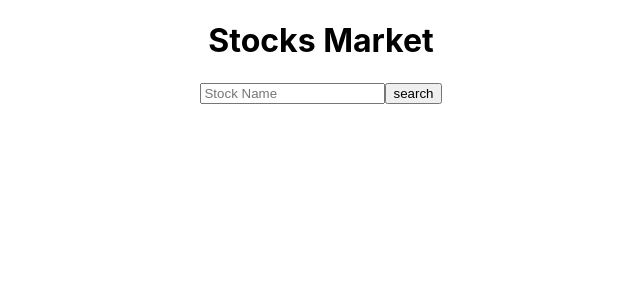
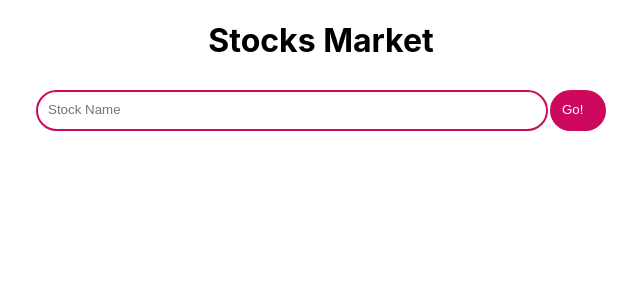
Before and after one commit to mailliwmogollon/monitorapp, a React (Create React App) app: page / in a window 1280 px wide. Shown: the top 300 px of the page, without its empty margins (319-959 px from the left). Built offline with nearby package versions, Linux system fonts and the light colour scheme.

Commit message:
add style.css

```diff
--- a/src/components/StockList.js
+++ b/src/components/StockList.js
@@ -1,3 +1,5 @@
+import './Style.css';
+
 //Hooks
 import { useState, useEffect} from 'react';
 
@@ -22,8 +24,8 @@ export default function StockList() {
 
       .then((response) => response.json())
 
-      .then((event) => {
-        let price = event.c;
+      .then((data) => {
+        let price = data.c;
         const stocks = `${stock.toUpperCase()} price ${price} - `
         const newstocks = output.concat(`${stocks}`)
         setOutput(newstocks);
@@ -45,19 +47,20 @@ export default function StockList() {
 
 
   return (
-    <div className="App">
-      <form  onSubmit={handleSubmit}>
+    <div className="container">
+      <form  onSubmit={handleSubmit} className='form-container'>
       <input
          placeholder="Stock Name"
          type="search"
          aria-label="Search stock name"
          value={stock}
          onInput={(event) => setStock(event.target.value)}
+         className='input-form-container'
         />
-      <button>
-        search
+      <button className='button-form-container'>
+        Go!
       </button>
-      <ul id="output">
+      <ul id="output" className='ul-form-container'>
       {output}
       </ul>
       </form>
--- /dev/null
+++ b/src/components/Style.css
@@ -0,0 +1,27 @@
+.input-form-container {
+    border-radius: 25px;
+    line-height: 2;
+    margin-top: 8px;
+    margin-bottom: 20px;
+    padding: 5px 42px 5px 10px;
+    width: 40%;
+    border: #cc095d solid 2px;
+  }
+
+  .input-form-container:focus {
+    outline: #cc095d;
+  }
+
+  .button-form-container {
+    border-radius: 50px;
+    line-height: 2;
+    margin-top: 8px;
+    margin-bottom: 20px;
+    margin-left: 2px;
+    padding: 5px 42px 5px 10px;
+    width: 2%;
+    color:white;
+    background-color: #cc095d;
+    border: #cc095d solid 2px;
+    cursor: pointer;
+  }
```
